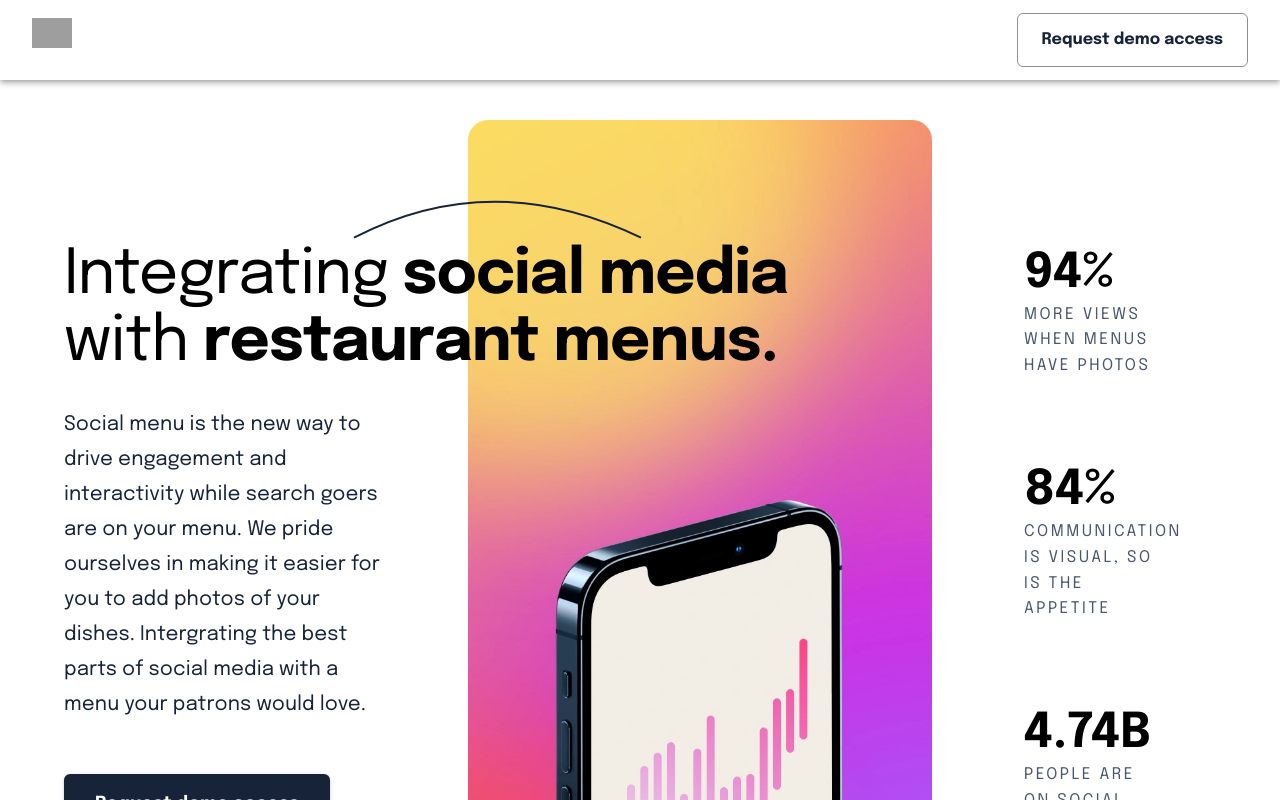
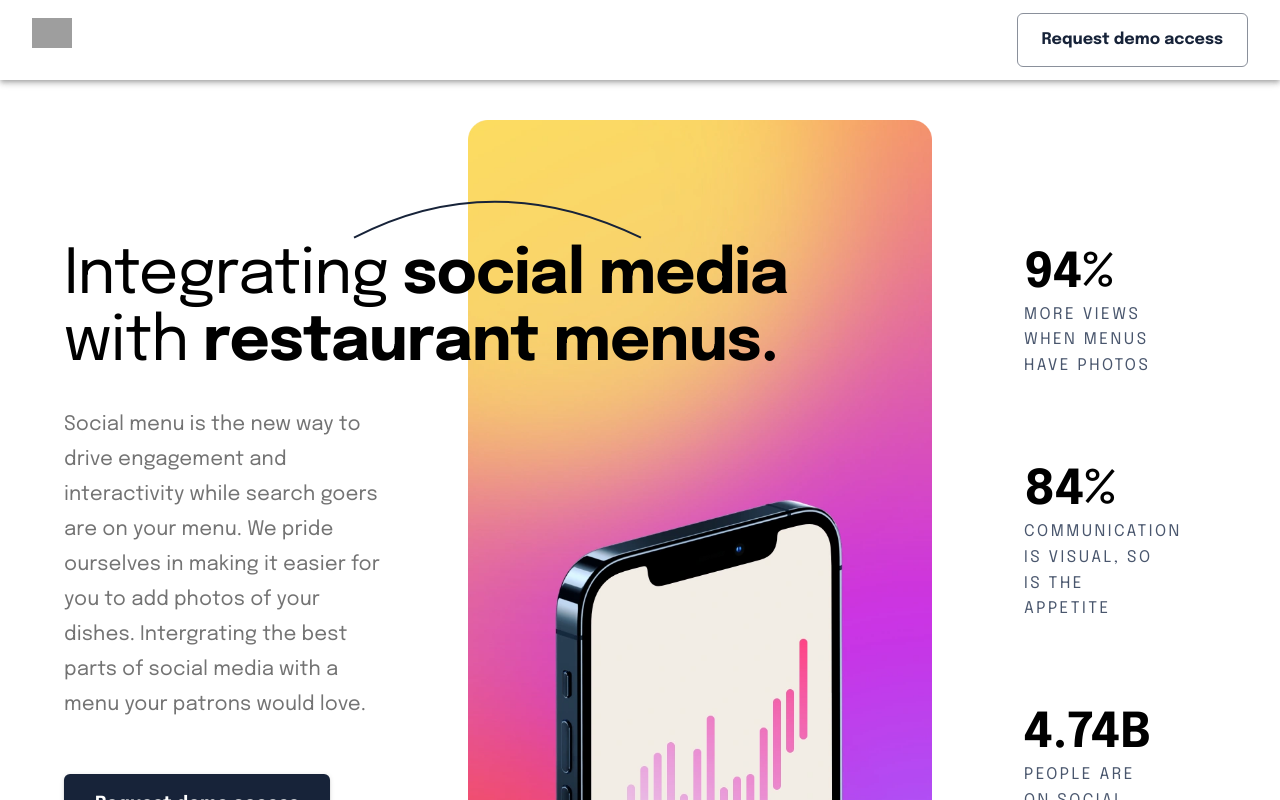
Before and after one commit to darnelldugger/social-menu, a React (Create React App) app: page / in a window 1280 px wide. Shown: the top 800 px of the page. Built offline with nearby package versions, Linux system fonts and the light colour scheme; grey boxes are pictures that could not be loaded.

Commit message:
text color

```diff
--- a/src/theme.js
+++ b/src/theme.js
@@ -19,7 +19,7 @@ export const themeOptions = createTheme({
     },
     text: {
       secondary: "#faf8f6",
-      primary: "#172339",
+      primary: "#737373",
       disabled: "rgba(254,254,254,0.8)",
     },
   },
```
